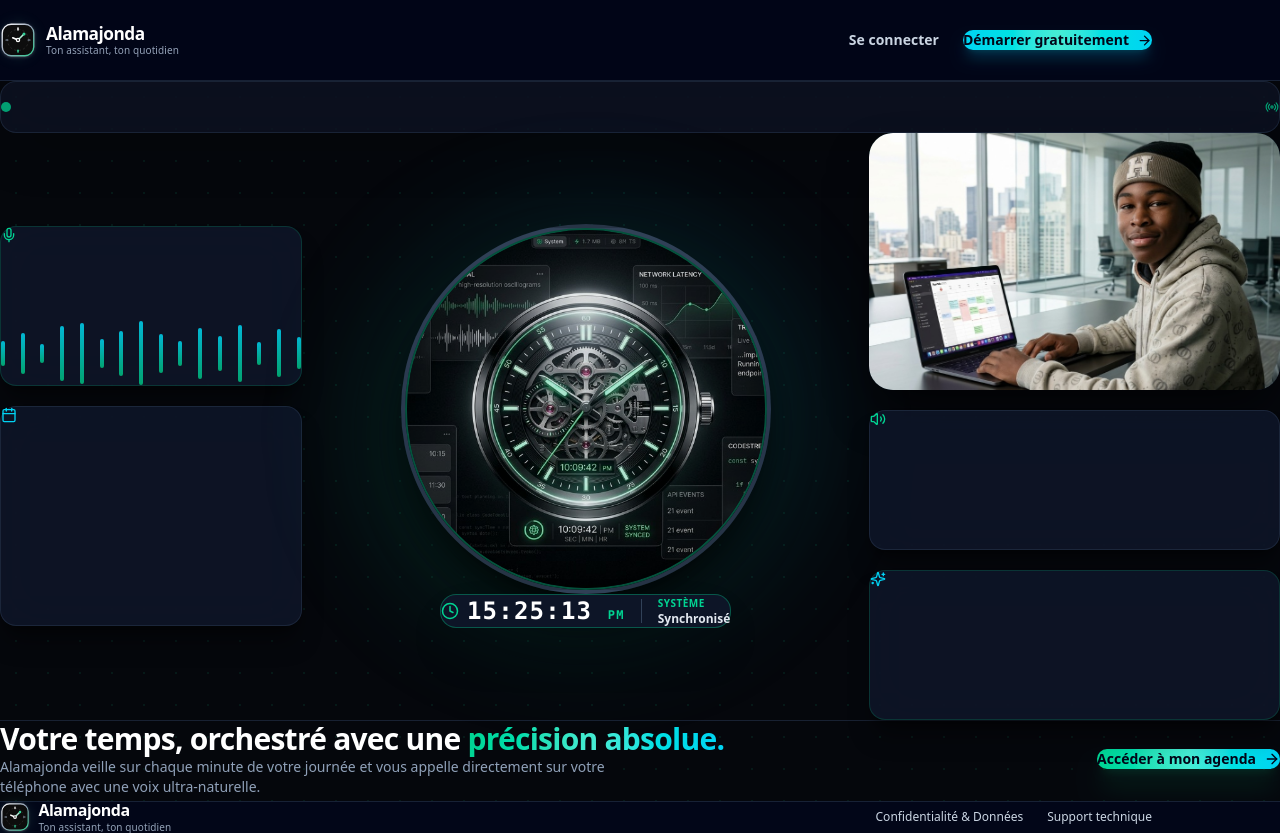
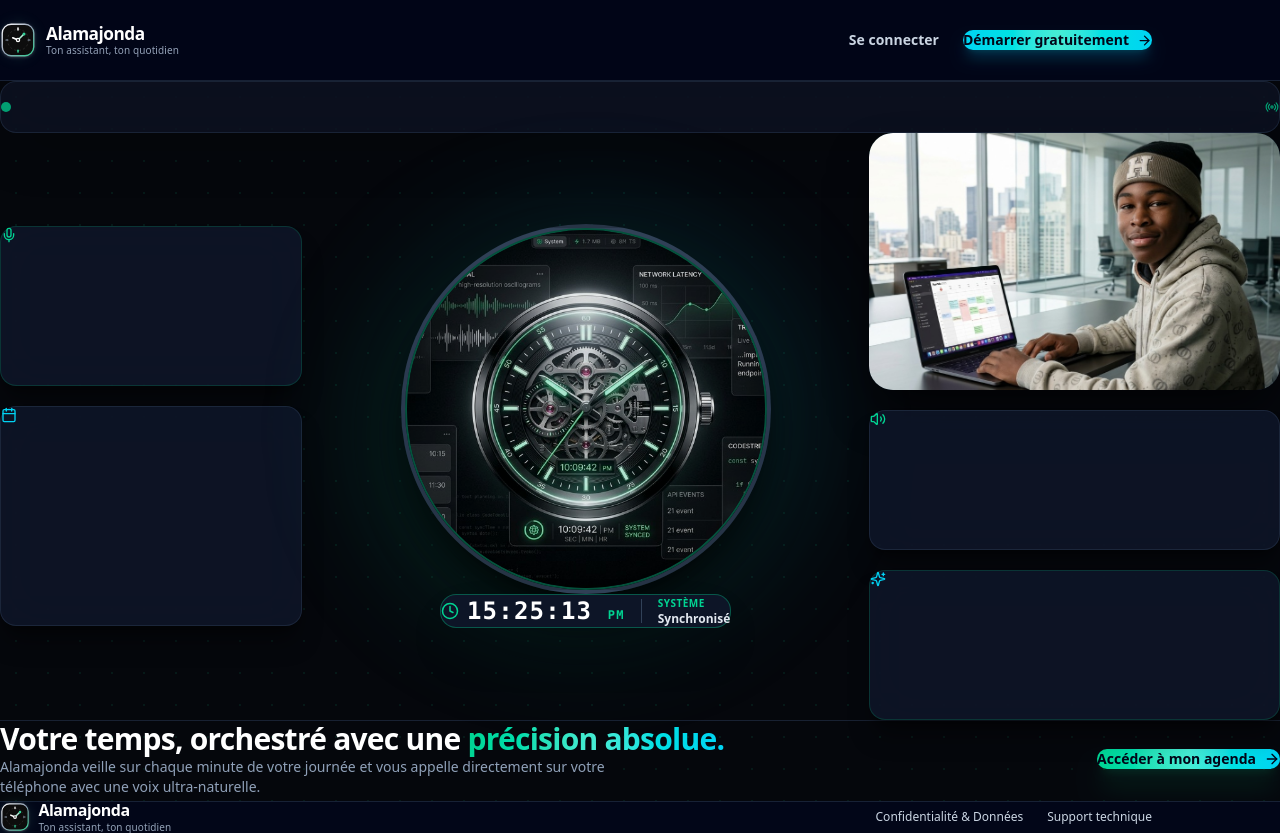
Before and after one commit to imorousalem8-sys/agenda, a Next.js app: page / in a window 1280 px wide. Built offline with nearby package versions, Linux system fonts and the light colour scheme.

Commit message:
style(landing): clear all 4 cards to be 100% empty and smooth

```diff
--- a/components/landing/Hero.tsx
+++ b/components/landing/Hero.tsx
@@ -52,33 +52,21 @@ export default function Hero() {
 
       <div className="max-w-7xl mx-auto px-4 sm:px-6 lg:px-8">
 
-        {/* Main Grid: HUD Watch Center + Founder Office Top Right + Smooth Cards */}
+        {/* Main Grid: HUD Watch Center + Founder Office Top Right + 4 Smooth Cards */}
         <div className="grid grid-cols-1 lg:grid-cols-12 gap-6 items-center">
 
-          {/* LEFT COLUMN: 2 Cards lisses */}
+          {/* LEFT COLUMN: 2 Cards 100% lisses */}
           <div className="lg:col-span-3 flex flex-col gap-5 order-2 lg:order-1">
 
-            {/* Card 1: Espace Gauche Haut (Onde sonore parfaitement intégrée et 100% lisse) */}
-            <div className="p-5 rounded-2xl bg-slate-900/80 border border-emerald-500/20 backdrop-blur-xl hover:border-emerald-500/40 transition-all shadow-xl shadow-black/40 min-h-[160px] flex flex-col justify-between">
-              <div className="flex items-center justify-between">
+            {/* Card 1: Espace Gauche Haut (100% lisse, sans barres ni éléments) */}
+            <div className="p-5 rounded-2xl bg-slate-900/80 border border-emerald-500/20 backdrop-blur-xl hover:border-emerald-500/40 transition-all shadow-xl shadow-black/40 min-h-[160px] flex flex-col">
+              <div className="flex items-center justify-between mb-2">
                 <Mic size={16} className="text-emerald-400" />
               </div>
-
-              {/* Dynamic Oscillogram Waveform (Sans sous-boîte foncée, lisse) */}
-              <div className="h-16 flex items-center justify-between gap-1.5 px-1 my-auto">
-                {[40, 65, 30, 85, 95, 45, 70, 100, 60, 40, 80, 55, 90, 35, 75, 50].map(
-                  (h, i) => (
-                    <span
-                      key={i}
-                      style={{ height: `${h}%` }}
-                      className="w-1 bg-gradient-to-t from-emerald-500 to-cyan-400 rounded-full opacity-85 hover:opacity-100 transition-opacity"
-                    />
-                  )
-                )}
-              </div>
+              <div className="flex-1 w-full" />
             </div>
 
-            {/* Card 2: Espace Gauche Bas (Intérieur totalement lisse) */}
+            {/* Card 2: Espace Gauche Bas (100% lisse) */}
             <div className="p-5 rounded-2xl bg-slate-900/80 border border-slate-800/90 backdrop-blur-xl hover:border-slate-700 transition-all shadow-xl shadow-black/40 min-h-[220px] flex flex-col">
               <div className="flex items-center justify-between mb-4">
                 <Calendar size={16} className="text-cyan-400" />
@@ -144,7 +132,7 @@ export default function Hero() {
           {/* RIGHT COLUMN: Founder Office Photo (Top Right) + 2 Smooth Cards (4 cols) */}
           <div className="lg:col-span-4 flex flex-col gap-5 order-3">
 
-            {/* 📸 Top Right: Photo Fondateur au bureau (Propre, lisse et sans barre superposée) */}
+            {/* 📸 Top Right: Photo Fondateur au bureau (Propre et lisse) */}
             <div className="relative rounded-3xl p-1.5 bg-gradient-to-br from-emerald-500/40 via-cyan-500/20 to-slate-800 shadow-2xl shadow-black/70 group overflow-hidden">
               <div className="relative rounded-[1.35rem] overflow-hidden bg-slate-950 aspect-[16/10]">
                 <Image
@@ -158,7 +146,7 @@ export default function Hero() {
               </div>
             </div>
 
-            {/* Card 3: Espace Droite Milieu (Totalement lisse à l'intérieur) */}
+            {/* Card 3: Espace Droite Milieu (100% lisse) */}
             <div className="p-5 rounded-2xl bg-slate-900/80 border border-slate-800/90 backdrop-blur-xl hover:border-slate-700 transition-all shadow-xl shadow-black/40 min-h-[140px] flex flex-col">
               <div className="flex items-center justify-between mb-2">
                 <Volume2 size={16} className="text-emerald-400" />
@@ -166,7 +154,7 @@ export default function Hero() {
               <div className="flex-1 w-full" />
             </div>
 
-            {/* Card 4: Espace Droite Bas (Totalement lisse à l'intérieur) */}
+            {/* Card 4: Espace Droite Bas (100% lisse) */}
             <div className="p-5 rounded-2xl bg-slate-900/80 border border-emerald-500/20 backdrop-blur-xl hover:border-emerald-500/40 transition-all shadow-xl shadow-black/40 min-h-[150px] flex flex-col">
               <div className="flex items-center justify-between mb-2">
                 <Sparkles size={16} className="text-cyan-400" />
```
